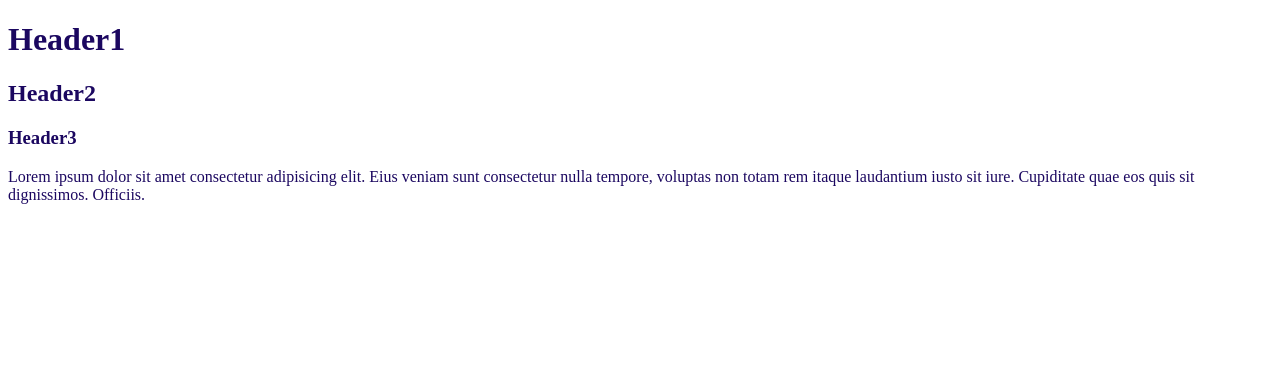
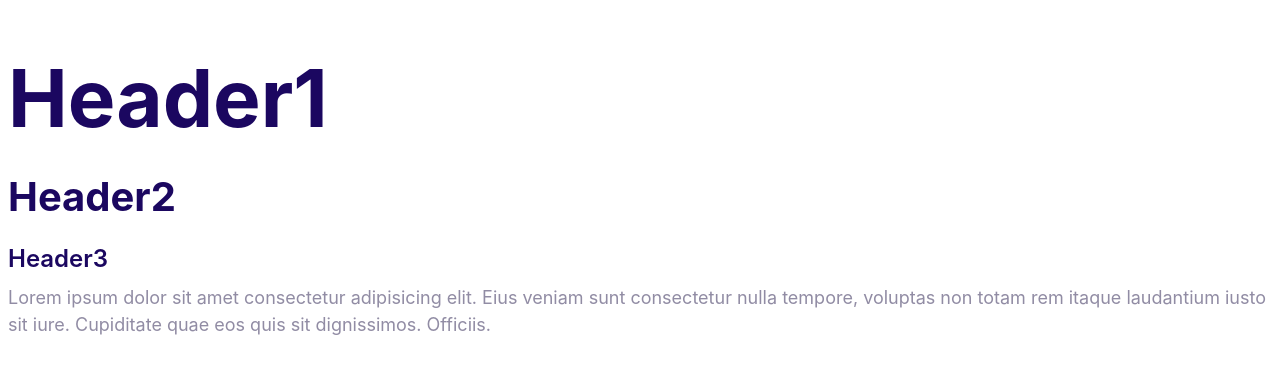
Before and after one commit to Tomas201513/Moshify, a plain HTML site: page index.html in a window 1280 px wide. Drawn offline with Linux system fonts and the light colour scheme.

Commit message:
typography

```diff
--- a/css/styles.css
+++ b/css/styles.css
@@ -1,3 +1,4 @@
+/* @import "./normalize.css"; */
 :root {
     --color-primary: #2584ff;
     --color-secondary: #00d9ff;
@@ -6,30 +7,69 @@
     --color-body: #918ca4;
 }
 
-html{
 
+/* Typography */
 
+::selection {
+    background: var(--color-primary);
+    color: #fff;
 }
 
-body{
-
-
+html {
+    font-size: 62.5%;
 }
 
-h1{
- color: var(--color-headings);
+img {
+    width: 100%;
+}
+
+body {
+    font-family: 'Inter', Arial, Helvetica, sans-serif;
+    font-size: 2rem;
+    line-height: 1.5;
+    color: var(--color-body);
+}
+
+h1,
+h2,
+h3 {
+    color: var(--color-headings);
+    margin-bottom: 1rem;
+    line-height: 1.1;
+}
+
+h1 {
+    font-size: 6rem;
 }
 
 h2 {
-color: var(--color-headings)
-
+    font-size: 4rem;
 }
 
 h3 {
-color: var(--color-headings)
-
+    font-size: 2.8rem;
+    font-weight: 600;
+    line-height: 1.3;
 }
 
-p{
-    color: var(--color-headings)
+p {
+    margin-top: 0;
 }
+
+@media screen and (min-width: 1024px) {
+    body {
+        font-size: 1.8rem;
+    }
+
+    h1 {
+        font-size: 8rem;
+    }
+
+    h2 {
+        font-size: 4rem;
+    }
+
+    h3 {
+        font-size: 2.4rem;
+    }
+}
--- a/index.html
+++ b/index.html
@@ -5,8 +5,11 @@
     <meta http-equiv="X-UA-Compatible" content="IE=edge">
     <meta name="viewport" content="width=device-width, initial-scale=1.0">
     <title>moshify</title>
+    <link rel="preconnect" href="https://fonts.gstatic.com" crossorigin>
+    <link href="https://fonts.googleapis.com/css2?family=Inter:wght@100;200;300;400;500;600;700&family=Roboto:wght@500&display=swap">
     <link rel="stylesheet" href="css/">
     <link rel="stylesheet" href="css/styles.css">
+    <link rel="preconnect" href="https://fonts.googleapis.com">
 </head>
 <body>
     <h1 class="head1">Header1</h1>
```
